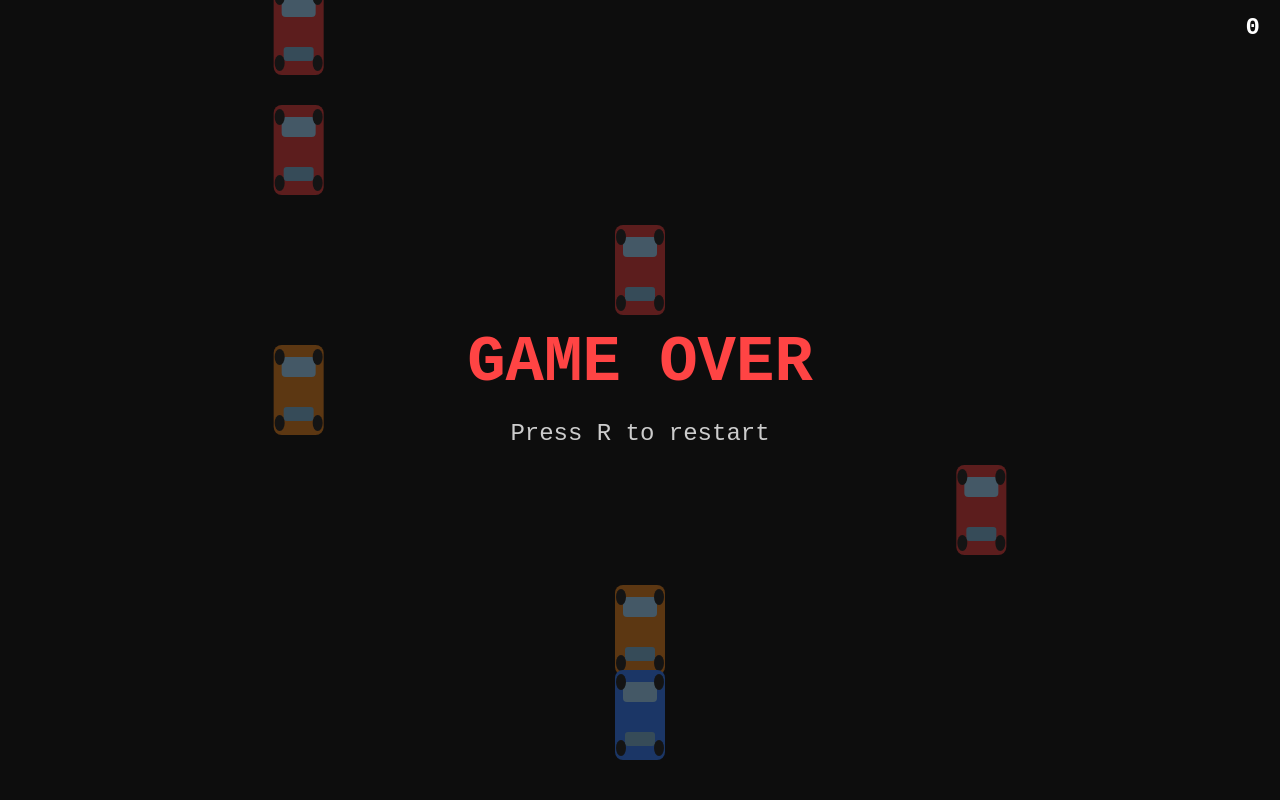
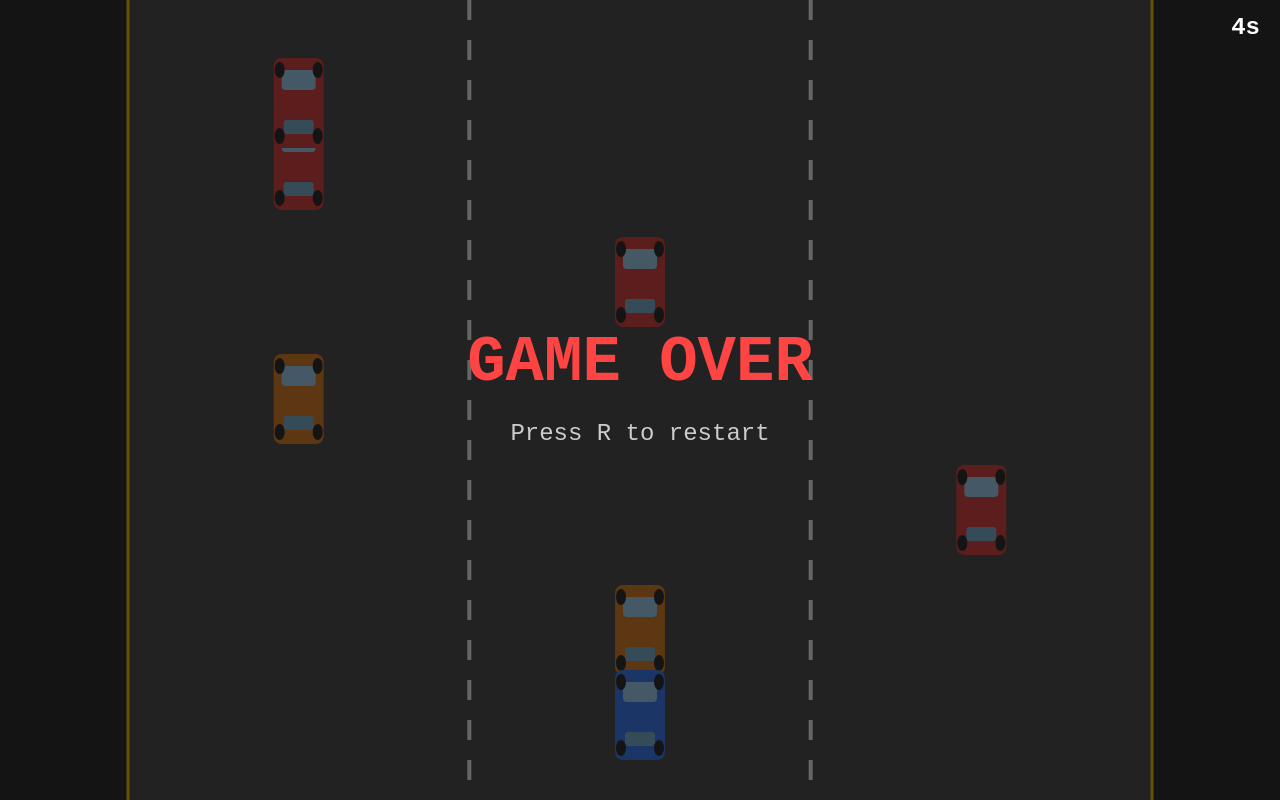
Before and after one commit to kaiIvring/Vibe, a plain HTML site: page racing_game_v2/index.html in a window 1280 px wide. Drawn offline with Linux system fonts and the light colour scheme.

Commit message:
feat: add score display, difficulty curve, restart, and road rendering

```diff
--- a/racing_game_v2/index.html
+++ b/racing_game_v2/index.html
@@ -149,6 +149,9 @@
     }
 
     function update() {
+      if (state !== 'playing') return;
+      score++;
+      document.getElementById('score').textContent = Math.floor(score / 60) + 's';
       updatePlayer();
       checkCollisions();
       frame++;
@@ -160,6 +163,41 @@
 
     function draw() {
       ctx.clearRect(0, 0, canvas.width, canvas.height);
+
+      // road background
+      ctx.fillStyle = '#333';
+      ctx.fillRect(0, 0, canvas.width, canvas.height);
+
+      const roadLeft = canvas.width * 0.1;
+      const roadRight = canvas.width * 0.9;
+      const roadWidth = roadRight - roadLeft;
+
+      // pavement
+      ctx.fillStyle = '#555';
+      ctx.fillRect(roadLeft, 0, roadWidth, canvas.height);
+
+      // lane markings
+      ctx.strokeStyle = '#fff';
+      ctx.lineWidth = 4;
+      ctx.setLineDash([20, 20]);
+      const laneWidth = roadWidth / LANE_COUNT;
+      for (let i = 1; i < LANE_COUNT; i++) {
+        const lx = roadLeft + i * laneWidth;
+        ctx.beginPath();
+        ctx.moveTo(lx, 0);
+        ctx.lineTo(lx, canvas.height);
+        ctx.stroke();
+      }
+      ctx.setLineDash([]);
+
+      // road edges
+      ctx.strokeStyle = '#ffcc00';
+      ctx.lineWidth = 3;
+      ctx.beginPath();
+      ctx.moveTo(roadLeft, 0); ctx.lineTo(roadLeft, canvas.height);
+      ctx.moveTo(roadRight, 0); ctx.lineTo(roadRight, canvas.height);
+      ctx.stroke();
+
       obstacles.forEach(o => drawCar(ctx, o.x, o.y, o.w, o.h, o.color));
       drawCar(ctx, player.x, player.y, player.w, player.h, '#4488ff');
 
```
